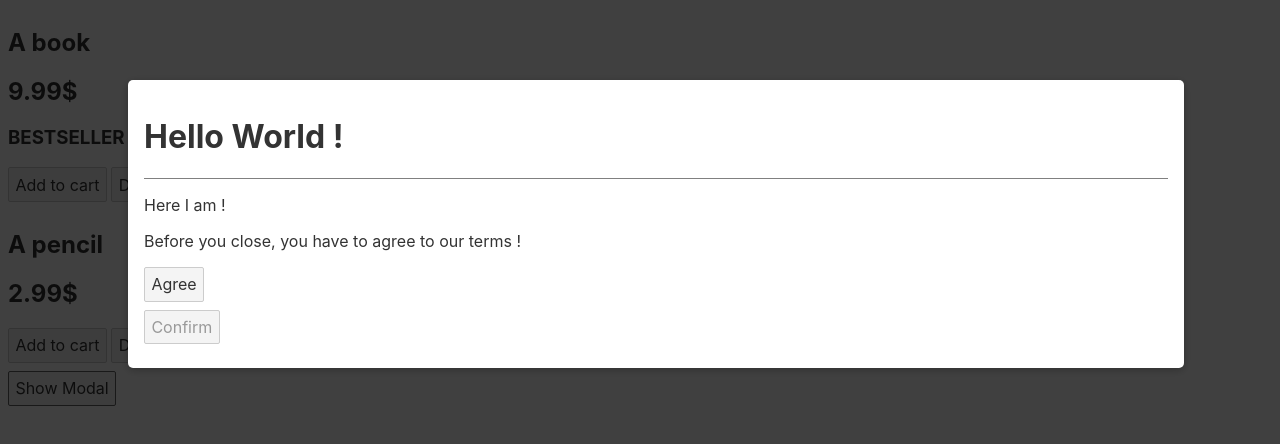
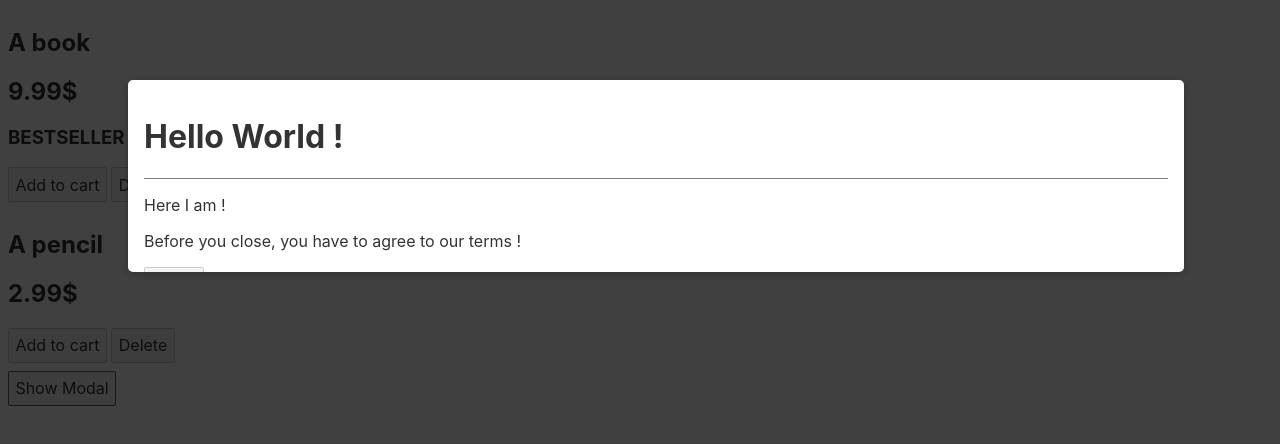
Before and after one commit to Soushi888/svelte-tutorial, a Svelte app in the folder 04.diving-deeper-into-components/: page / in a window 1280 px wide. Both pictures are taken after a click on the button "Show Modal". Shown: the top 444 px of the page. Built offline with nearby package versions, Linux system fonts and the light colour scheme.

Commit message:
components life cycle

```diff
--- a/04.diving-deeper-into-components/src/Modal.svelte
+++ b/04.diving-deeper-into-components/src/Modal.svelte
@@ -1,8 +1,15 @@
 <script>
-  import { createEventDispatcher } from "svelte";
+  import {
+    createEventDispatcher,
+    onMount,
+    onDestroy,
+    beforeUpdate,
+    afterUpdate,
+  } from "svelte";
 
   const dispatch = createEventDispatcher();
   let agreed = false;
+  let autoScroll = false;
 
   function closeModal() {
     dispatch("close-modal");
@@ -15,6 +22,30 @@
   if (document.onkeydown) {
     console.log();
   }
+
+  /* Component life cycle */
+  console.log("Script executed.");
+
+  onMount(() => {
+    console.log("On Mount.");
+  });
+
+  onDestroy(() => {
+    console.log("On destroy.");
+  });
+
+  beforeUpdate(() => {
+    console.log("Before update.");
+    autoScroll = agreed;
+  });
+
+  afterUpdate(() => {
+    console.log("After update.");
+    if (autoScroll) {
+      const modal = document.querySelector(".modal");
+      modal.scrollTo(0, modal.scrollHeight);
+    }
+  });
 </script>
 
 <svelte:window on:keydown={closeWithKeyDown} />
@@ -54,12 +85,12 @@
     top: 10vh;
     left: 10%;
     width: 80%;
-    max-height: 80vh;
+    max-height: 20vh;
     background: white;
     border-radius: 5px;
     z-index: 100;
     box-shadow: 0 2px 8px rgba(0, 0, 0, 0.26);
-    /*overflow: scroll;*/
+    overflow-y: scroll;
   }
 
   header {
```
